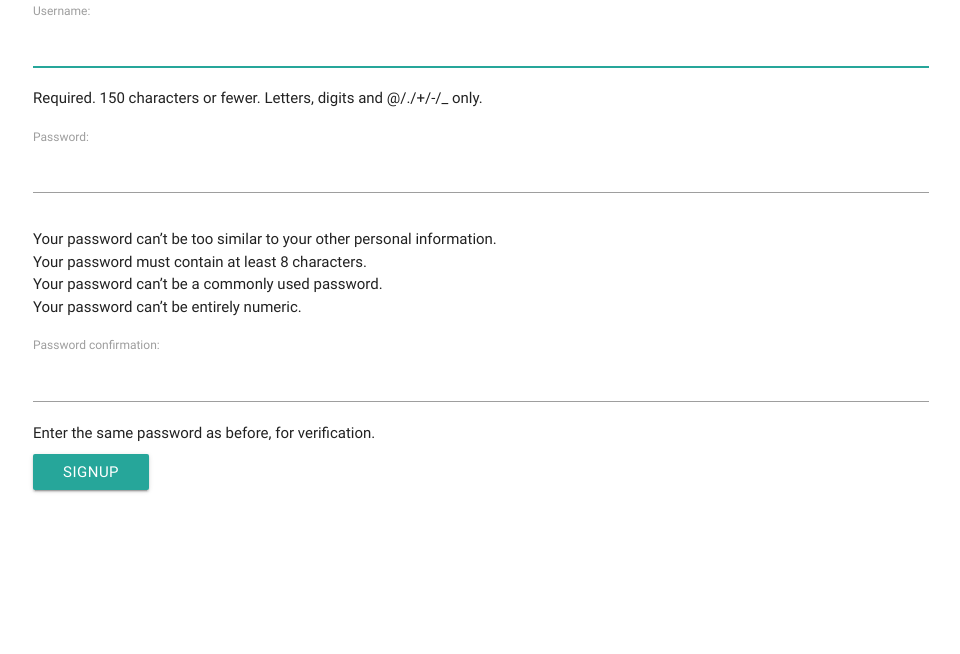
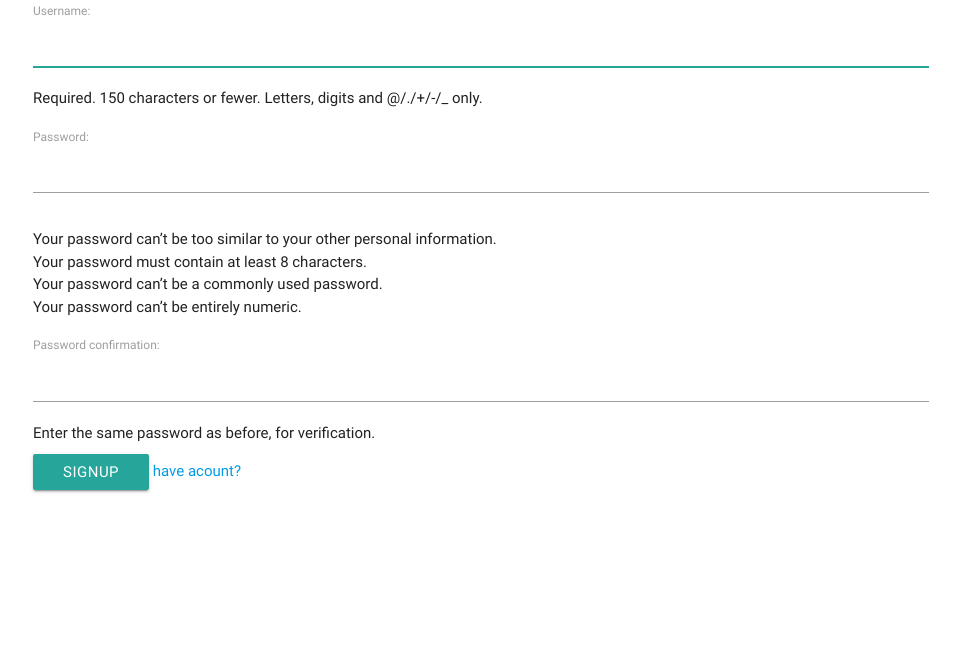
Before and after one commit to meshal-alotaibi/-Div-Tag-, a Django app: page /signup in a window 1280 px wide. Shown: the part 127-781 px from the top of the page, without its empty margins (159-1119 px from the left). Run offline with Django 3.2, Linux system fonts and the light colour scheme.

Commit message:
redirect singup

```diff
--- a/starter_code/main_app/templates/signup.html
+++ b/starter_code/main_app/templates/signup.html
@@ -12,6 +12,8 @@
     {% csrf_token%}
     {{ form.as_p}}
     <button type="submit" class="btn btn-primary">signup</button>
+
+    <a href="/login">have acount?</a>
 </form>
 </div>
 </body>
```
Also changed, not shown: 1 other file.
